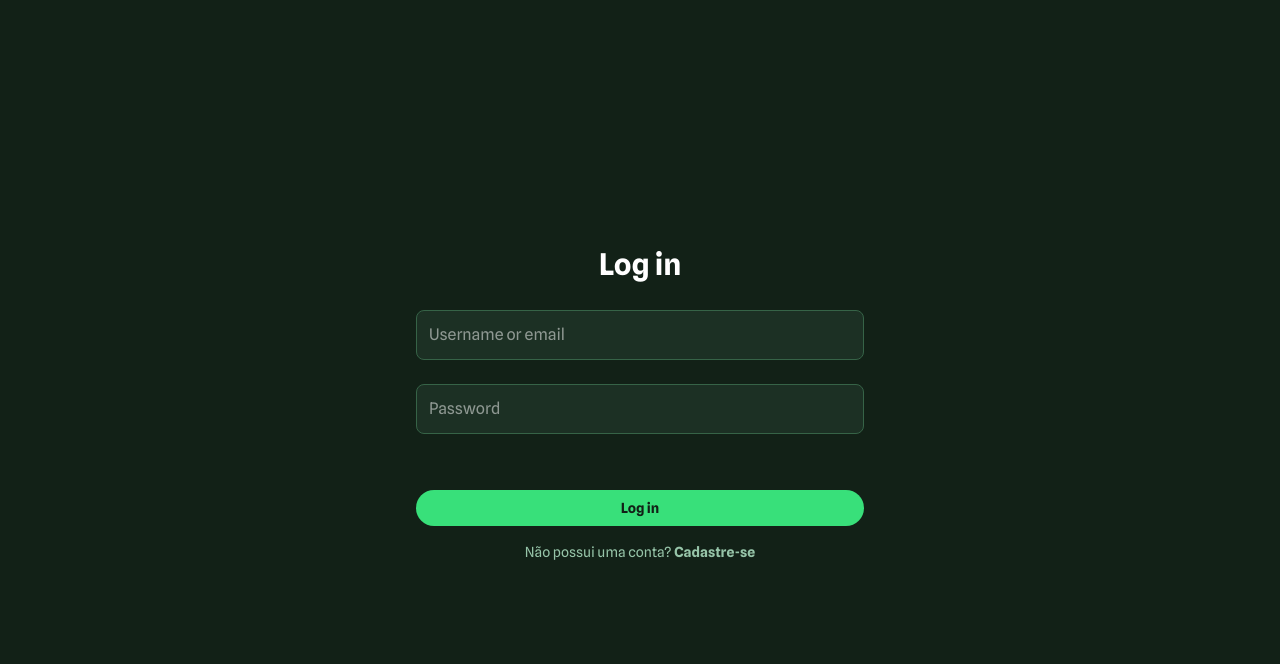
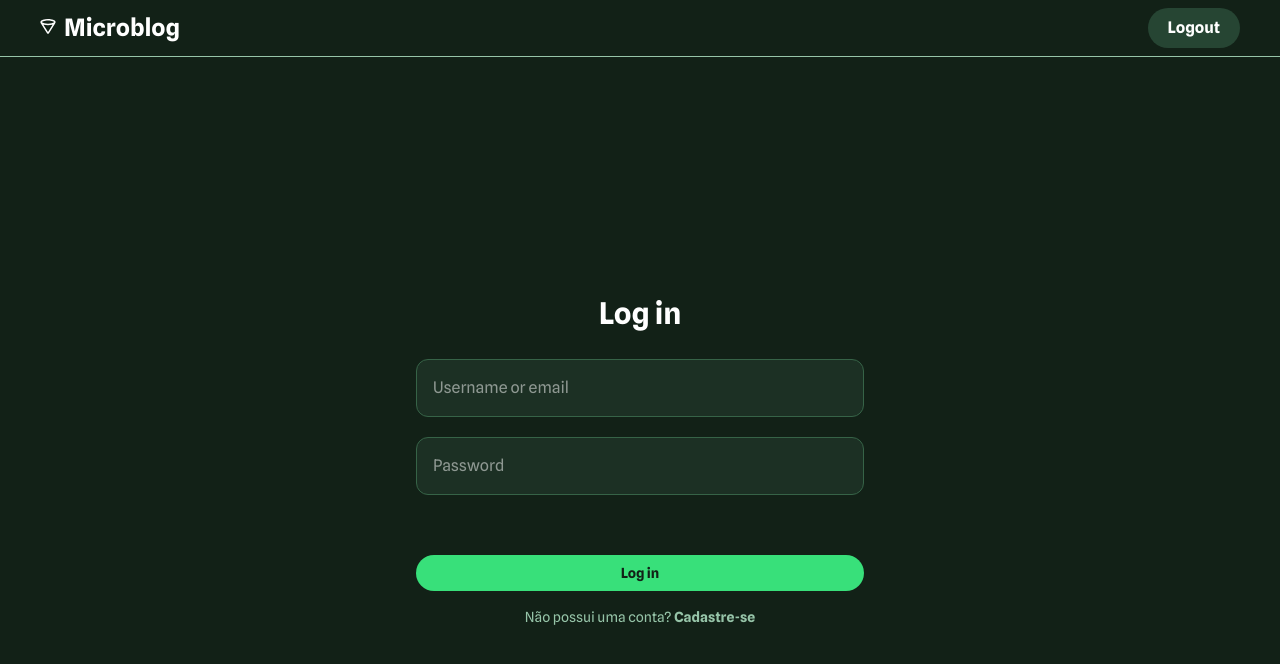
Before and after one commit to vinicius-rech/laravel-react-twitter, a Next.js app in the folder frontend/: page /login in a window 1280 px wide. Shown: the top 664 px of the page. Built offline with nearby package versions, Linux system fonts and the light colour scheme; no server answers.

Commit message:
feat: add Header component with logo and navigation links

```diff
--- a/frontend/src/app/layout.tsx
+++ b/frontend/src/app/layout.tsx
@@ -1,6 +1,7 @@
 import type { Metadata } from "next";
 import { Spline_Sans } from "next/font/google";
 import "@styles/globals.css";
+import Header from "@components/Header";
 
 const splineSans = Spline_Sans({
   variable: "--font-spline-sans",
@@ -23,6 +24,7 @@ export default function RootLayout({
       <body
         className={`${splineSans.variable} antialiased`}
       >
+        <Header />
         {children}
       </body>
     </html>
--- a/frontend/src/app/login/page.tsx
+++ b/frontend/src/app/login/page.tsx
@@ -41,6 +41,7 @@ export default function LoginPage() {
           value={email}
           onChange={(e) => setEmail(e.target.value)}
         />
+
         <input
           className="input-default"
           type="password"
@@ -48,6 +49,7 @@ export default function LoginPage() {
           value={password}
           onChange={(e) => setPassword(e.target.value)}
         />
+
         <button className="btn-submit">Log in</button>
         <p className="register-cta">
           Não possui uma conta? <a href="/register">Cadastre-se</a>
--- /dev/null
+++ b/frontend/src/components/Header.tsx
@@ -0,0 +1,28 @@
+import React from "react";
+import Link from "next/link";
+import Image from "next/image";
+
+export default function Header() {
+  return (
+    <header className="site-header">
+      <div className="header-container">
+        <Link href="/" className="header-logo">
+          <Image
+            className="header-image"
+            src="/logo.svg"
+            alt="Microblog Logo"
+            width={16}
+            height={16}
+            priority
+          />
+          Microblog
+        </Link>
+        <nav className="header-nav">
+          <Link href="/logout" className="logout-cta">
+            Logout
+          </Link>
+        </nav>
+      </div>
+    </header>
+  );
+}
--- a/frontend/src/styles/globals.css
+++ b/frontend/src/styles/globals.css
@@ -36,6 +36,26 @@ html, body {
   -moz-osx-font-smoothing: grayscale;
 }
 
+.site-header {
+  @apply bg-darkest border-b border-accent;
+}
+
+.header-container {
+  @apply mx-auto px-10 py-2 flex items-center justify-between;
+}
+
+.header-logo {
+  @apply text-2xl font-semibold text-foreground flex items-center;
+}
+
+.header-image {
+  @apply text-white mr-2 mb-1;
+}
+
+.header-nav {
+  @apply flex space-x-4;
+}
+
 .container {
   @apply flex h-screen justify-center items-center min-w-full;
 }
@@ -45,11 +65,11 @@ html, body {
 }
 
 .input-default {
-  @apply bg-dark border-1 border-primary rounded-lg w-full py-3 px-3 mb-6;
+  @apply bg-dark border-1 border-primary rounded-xl w-full p-4 mb-5 max-w-md;
 }
 
 .btn-submit {
-  @apply bg-submit rounded-full w-full text-darkest text-sm font-semibold py-2 mt-8;
+  @apply bg-submit rounded-full w-full text-darkest text-sm font-semibold py-2 mt-10 hover:bg-submit/80 transition-colors;
 }
 
 .form-container {
@@ -57,9 +77,13 @@ html, body {
 }
 
 .register-cta {
-  @apply text-sm mt-4 text-accent;
+  @apply text-sm mt-4 text-accent font-normal;
 }
 
 .register-cta a {
   @apply font-semibold;
 }
+
+.logout-cta {
+  @apply text-foreground bg-darker rounded-full font-bold px-5 py-2 hover:bg-primary transition-colors select-none;
+}
```
Also changed, not shown: frontend/public/logo.svg (added).
